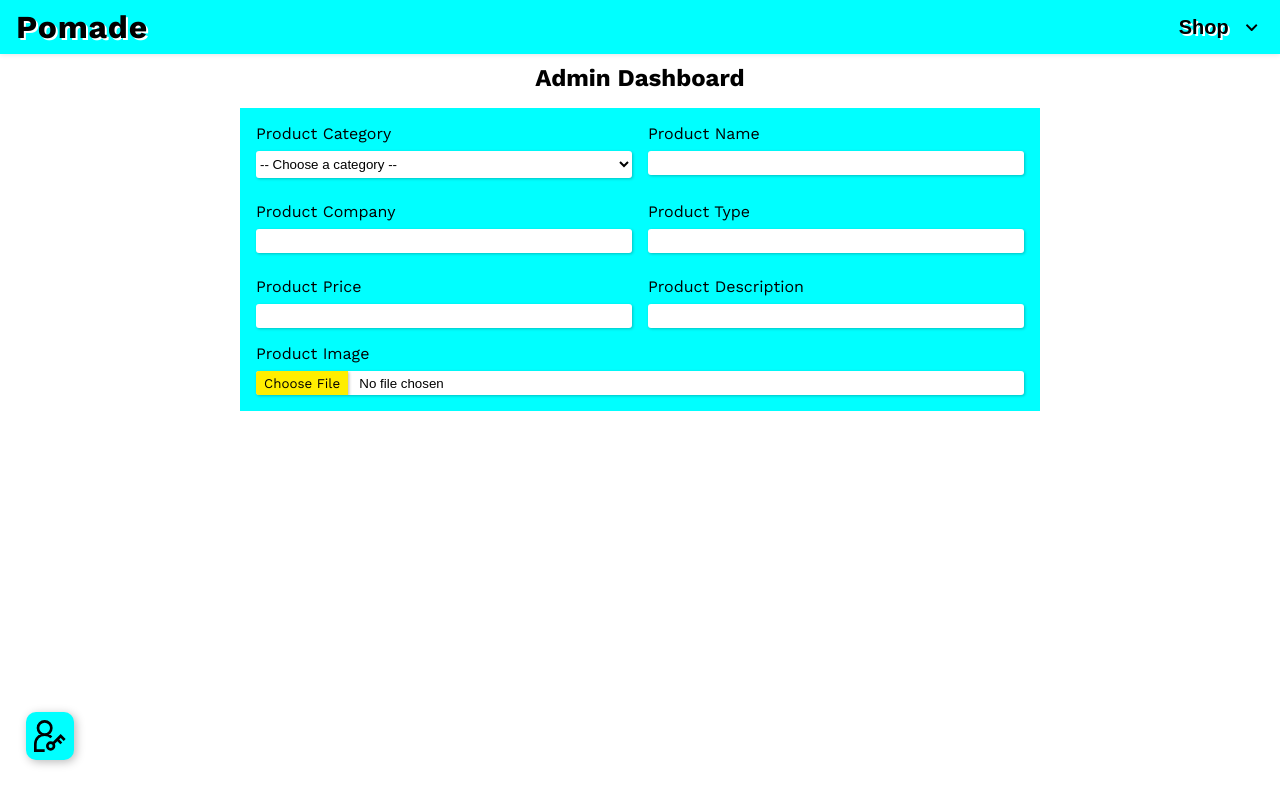
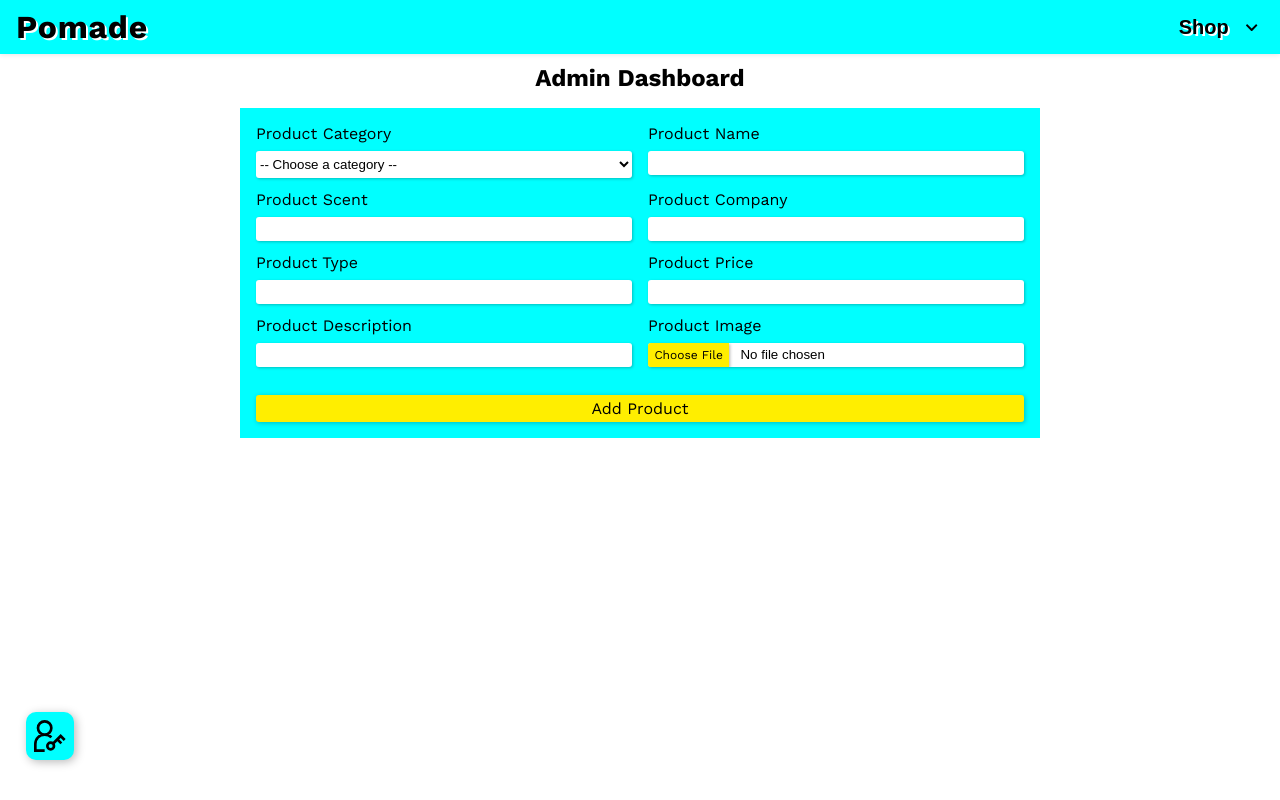
Before and after one commit to ajmenza/pomade-shop-frontend, a React (Create React App) app: page /admin in a window 1280 px wide. Built offline with nearby package versions, Linux system fonts and the light colour scheme; no server answers.

Commit message:
almost finished with create product form. setup state values for form and payload to be sent to server to upload image add product to database

```diff
--- a/src/Carousel.css
+++ b/src/Carousel.css
@@ -21,18 +21,18 @@
   z-index: 100;
   background-color: aqua;
   border-radius: 5px;
-  box-shadow: 3px 3px 5px black;
+  box-shadow: 3px 3px 5px rgba(0, 0, 0, 0.5);
   transition: all 200ms ease;
 }
 
 .all-pomades-btn:hover {
   transform: translateY(-15%);
-  box-shadow: 8px 8px 5px black;
+  box-shadow: 8px 8px 5px rgba(0, 0, 0, 0.5);
 }
 
 .all-pomades-btn:active {
   transform: translateY(0);
-  box-shadow: 3px 3px 5px black;
+  box-shadow: 3px 3px 5px rgba(0, 0, 0, 0.5);
 }
 
 .featured-image {
--- a/src/Components/ProductField.js
+++ b/src/Components/ProductField.js
@@ -1,4 +1,16 @@
-const ProductField = ({label, type, name}) => {
+import React, { useRef, useContext } from "react";
+import { useGlobalContext } from "../context";
+
+const ProductInputField = ({ label, type, name }) => {
+  const { createProductData, setCreateProductData } = useGlobalContext();
+  const inputValueRef = useRef(null);
+
+  const handleInput = () => {
+    let inputValue = inputValueRef.current.value;
+    setCreateProductData({ ...createProductData, [name]: inputValue })
+  }
+
+
   return (
 
     <div className="product-field">
@@ -8,9 +20,11 @@ const ProductField = ({label, type, name}) => {
         name={name}
         id={name}
         type={type}
+        onChange={handleInput}
+        ref={inputValueRef}
       />
     </div>
   );
 };
 
-export default ProductField;
+export default ProductInputField;
--- a/src/Pages/Admin.css
+++ b/src/Pages/Admin.css
@@ -1,3 +1,9 @@
+:root {
+  --create-product-bottom-margin: .75rem;
+  --create-product-label-margin: .5rem;
+}
+
+
 .admin-container {
   top: 3rem;
   position: absolute;
@@ -27,7 +33,7 @@
 
 .product-form-grid-container {
   display: grid;
-  gap: 1.5rem 1rem;
+  gap: var(--create-product-bottom-margin) 1rem;
   grid-template-columns: repeat(2, 1fr);
 }
 
@@ -41,7 +47,7 @@
 }
 
 .pomade-label {
-  margin-bottom: .5rem;
+  margin-bottom: var(--create-product-label-margin);
 }
 
 .category-select.product-input {
@@ -52,7 +58,7 @@
 .product-input {
   height: 1.5rem;
   border-radius: 3px;
-  box-shadow: 1px 1px 3px rgba(0, 0, 0, 0.24);
+  box-shadow: 1px 1px 3px rgba(0, 0, 0, 0.25);
   /* margin-bottom: 1rem; */
   width: 100%;
 }
@@ -64,9 +70,13 @@
   height: 3rem;
 }
 
-.product-image-label {
-  margin-top: 1rem;
-  margin-bottom: .5rem;
+/* .product-image-label {
+  margin-top: var(--create-product-bottom-margin);
+  margin-bottom: var(--create-product-label-margin);
+} */
+
+.image-upload-error {
+  color: red;
 }
 
 input[type=file]::file-selector-button {
@@ -76,7 +86,8 @@ input[type=file]::file-selector-button {
   font-family: 'work sans', sans-serif;
   height: 100%;
   margin-right: 0.7rem;
-  padding: 0 .5rem;
+  font-size: .75rem;
+  padding: 0 .4rem;
   transition: all 200ms linear;
 }
 
@@ -87,3 +98,25 @@ input[type=file]::file-selector-button:hover {
 input[type=file] {
   background-color: white;
 }
+
+.add-product-btn {
+  font-size: 1rem;
+  margin-top: calc(var(--create-product-bottom-margin) + 1rem);
+  padding: 0.25rem;
+  background-color:rgb(255, 238, 0);
+  border: none;
+  box-shadow: 1px 1px 5px rgba(0, 0, 0, 0.25);
+  font-family: 'work sans', sans-serif;
+  transition: background-color 200ms linear, transform 100ms ease;
+  border-radius: 3px;
+}
+
+.add-product-btn:hover {
+  transform: translateY(-13%);
+  box-shadow: 3px 3px 10px rgba(0, 0, 0, 0.25);
+}
+
+.add-product-btn:active {
+  transform: translateY(0);
+  box-shadow: 1px 1px 5px rgba(0, 0, 0, 0.25);
+}
--- a/src/Pages/Admin.js
+++ b/src/Pages/Admin.js
@@ -2,19 +2,27 @@ import Header from "../Header/Header";
 import "./Admin.css";
 import { useGlobalContext } from "../context";
 import { useEffect, useState, useRef } from "react";
-import ProductField from "../Components/ProductField";
+import ProductInputField from "../Components/ProductField";
 
 const Admin = () => {
-  const productCategory = useRef(null);
+  const productCategoryRef = useRef(null);
   const { pomades, loadingPomades } = useGlobalContext();
   const [pomadeSelected, setPomadeSelected] = useState(false);
   const [pomadeFields, setPomadeFields] = useState([]);
+  const [isImageError, setIsImageError] = useState(false);
+  const { createProductData, setCreateProductData } = useGlobalContext();
 
   const handleSelect = () => {
-    if (productCategory.current.value === "pomade") {
+    const productCategory = productCategoryRef.current.value;
+    if (productCategory === "pomade") {
       setPomadeSelected(true);
+      setCreateProductData({ ...createProductData, category: productCategory });
     } else {
       setPomadeSelected(false);
+      let newCreateProductData = { ...createProductData, category: productCategory }
+      delete newCreateProductData.shine;
+      delete newCreateProductData.hold;
+      setCreateProductData(newCreateProductData);
     }
   };
 
@@ -25,7 +33,7 @@ const Admin = () => {
   }, []);
 
   useEffect(() => {
-    if (productCategory.current.value === "pomade") {
+    if (productCategoryRef.current.value === "pomade") {
       setPomadeSelected(true);
     } else {
       setPomadeSelected(false);
@@ -33,33 +41,53 @@ const Admin = () => {
   }, [pomadeSelected]);
 
   const handleImage = async (e) => {
-    let productImage;
     const imageFile = e.target.files[0];
     const imageData = new FormData();
     imageData.append("image", imageFile);
-    try {
+    setCreateProductData({ ...createProductData, image: imageData });
+
+  };
+
+  const uploadImage = async () => {
     const response = await fetch(
       "/api/v1/products/uploads",
       {
-          // credentials: "include",
+        credentials: "include",
         method: "POST",
-          body: imageData,
+        body: createProductData.image,
       }
     );
     const { image: { src } } = await response.json();
-      productImage = src;
+    setCreateProductData({ ...createProductData, image: src });
+  }
+
+  // Uploads product to database
+  const addProduct = async (e) => {
+    e.preventDefault();
+    try {
+      await uploadImage();
     } catch (error) {
-      productImage = null;
-      console.log(error);
+      setIsImageError(true);
+      setTimeout(() => {
+        setIsImageError(false);
+      }, 3000);
     }
+
   };
+
+  // useEffect(() => {
+  //   if (isImageError) {
+
+  //   }
+  // }, [isImageError])
+
 
   return (
     <>
       <Header />
       <div className="admin-container">
         <h2 className="admin-title">Admin Dashboard</h2>
-        <form className="create-product-form">
+        <form className="create-product-form" onSubmit={addProduct}>
           <div className="product-form-grid-container">
             <div className="product-field">
               <label className="pomade-label" htmlFor="product-category">
@@ -69,7 +97,7 @@ const Admin = () => {
                 className="product-input category-select"
                 name="product-category"
                 id="product-category"
-                ref={productCategory}
+                ref={productCategoryRef}
                 onChange={handleSelect}
               >
                 <option value="">-- Choose a category --</option>
@@ -77,33 +105,38 @@ const Admin = () => {
                 <option value="other">Other</option>
               </select>
             </div>
-            {pomadeSelected &&
+            <ProductInputField label="Product Name" name="name" type="text" />
+            {pomadeSelected && (
               <>
-                <ProductField label="Pomade Hold" name="hold" type="text" />
-                <ProductField label="Pomade Scent" name="scent" type="text" />
+                <ProductInputField label="Pomade Hold" name="hold" type="text" />
+                <ProductInputField label="Pomade Shine" name="scent" type="text" />
               </>
-            }
-            <ProductField label="Product Name" name="name" type="text" />
-            <ProductField label="Product Company" name="company" type="text" />
-            <ProductField label="Product Type" name="type" type="text" />
-            <ProductField label="Product Price" name="price" type="text" />
-            <ProductField
+            )}
+            <ProductInputField label="Product Scent" name="scent" type="text" />
+            <ProductInputField label="Product Company" name="company" type="text" />
+            <ProductInputField label="Product Type" name="type" type="text" />
+            <ProductInputField label="Product Price" name="price" type="text" />
+            <ProductInputField
               label="Product Description"
               name="description"
               type="text"
             />
-          </div>
-
-          <label className="product-image-label" htmlFor="image">
+            <div className="product-field">
+              <label className="pomade-label" htmlFor="image">
                 Product Image
               </label>
               <input
-            className="product-input"
+                className={`product-input ${isImageError && 'image-upload-error'}`}
                 id="image"
                 type="file"
                 accept="image/*"
-            onSubmit={handleImage}
+                onChange={handleImage}
               />
+            </div>
+          </div>
+          <button className="add-product-btn" type="submit">
+            Add Product
+          </button>
         </form>
       </div>
     </>
--- a/src/context.js
+++ b/src/context.js
@@ -5,6 +5,7 @@ const AppContext = React.createContext();
 const AppProvider = ({ children }) => {
   const [pomades, setPomades] = useState([]);
   const [loadingPomades, setLoadingPomades] = useState(true);
+  const [createProductData, setCreateProductData] = useState({});
   // const [pomadeFields, setPomadeFields] = useState([]);
 
   const url = "http://localhost:5000/api/v1/products";
@@ -33,7 +34,7 @@ const AppProvider = ({ children }) => {
   // }, [pomades]);
 
   return (
-    <AppContext.Provider value={{ pomades, loadingPomades, setLoadingPomades }}>
+    <AppContext.Provider value={{ pomades, loadingPomades, setLoadingPomades, createProductData, setCreateProductData }}>
       {children}
     </AppContext.Provider>
   );
--- a/src/index.css
+++ b/src/index.css
@@ -4,6 +4,7 @@
   --shadow: 0px 1px 5px rgba(0, 0, 0, 0.103);
   --text-glow-light: 2px 2px 0px hsl(0, 0%, 100%);
   --text-glow-dark: 2px 2px 0px black;
+  --admin-bottom-margin: 1.25rem;
 }
 
 *, *::before, *::after {
```
Lines whose indentation alone changed are shown as unchanged.
